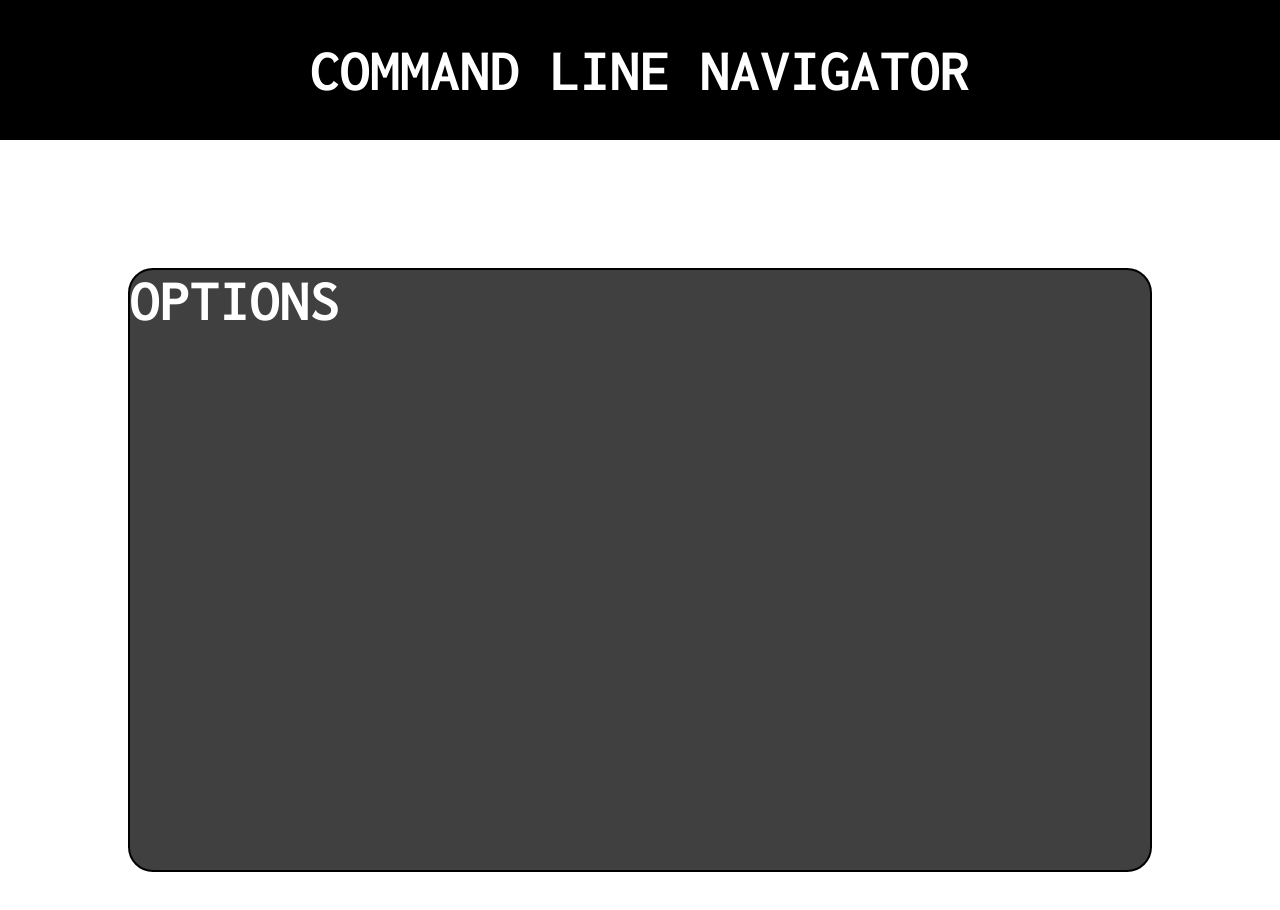
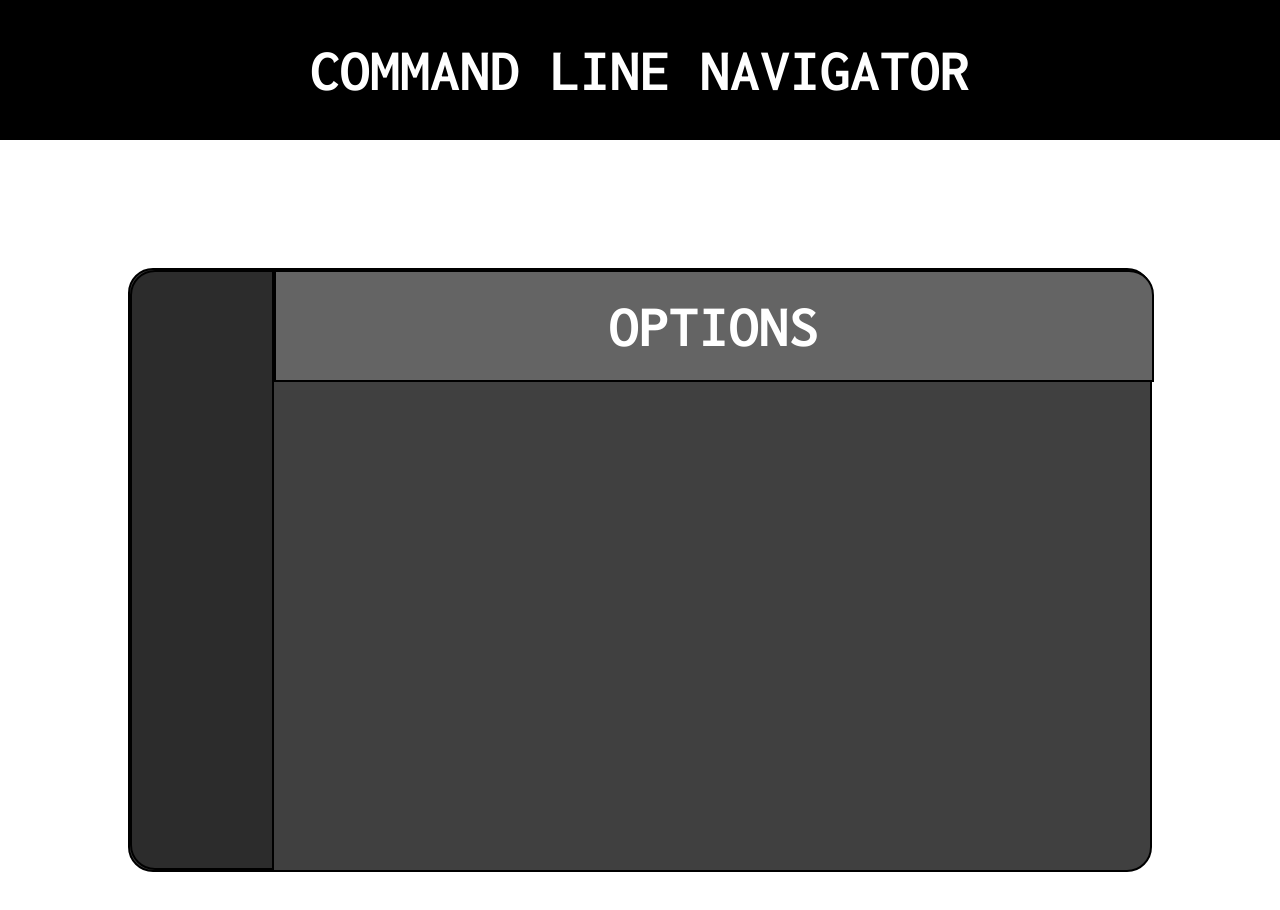
Before and after one commit to 7-O-2-H/command-line-navigator, a Next.js app in the folder command-line-navigator/: page / in a window 1280 px wide. Shown: the top 910 px of the page. Built offline with nearby package versions, Linux system fonts and the light colour scheme.

Commit message:
format home page nav box

```diff
--- a/command-line-navigator/src/components/TopBar.jsx
+++ b/command-line-navigator/src/components/TopBar.jsx
@@ -1,6 +1,6 @@
 export default function TopBar() {
   return (
-        <div className="topbar">
+        <div className="top-bar">
           <h1>OPTIONS</h1>
         </div>
   );
--- a/command-line-navigator/src/styles/optionsContainer.css
+++ b/command-line-navigator/src/styles/optionsContainer.css
@@ -9,3 +9,32 @@
   border-width: 2px;
   background-color: #404040;
 }
+
+.lefts {
+  width: 16%;
+  background-color: #2C2C2C;
+  border-radius: 25px 0 0 25px;
+  border-color: black;
+  border-style: solid;
+  border-width: 2px;
+}
+
+.rights {
+  width: 100%;
+  display: flex;
+  flex-direction: column;
+}
+
+.top-bar {
+  align-items: center;
+  display: flex;
+  flex-direction: column;
+  justify-content: space-around;
+  background-color: #646464;
+  width: 100%;
+  border-radius: 0px 25px 0px 0px;
+  border-color: black;
+  border-style: solid;
+  border-width: 2px;
+  height: 18%;
+}
--- a/command-line-navigator/src/styles/sidebar.css
+++ /dev/null
@@ -1,4 +0,0 @@
-.sidebar {
-  background-color: #383F51;
-  border-radius: 25 0 0 25;
-}
```
